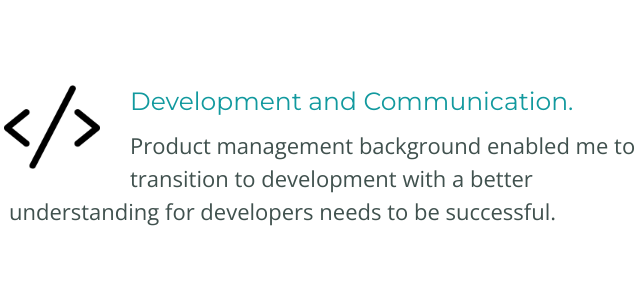
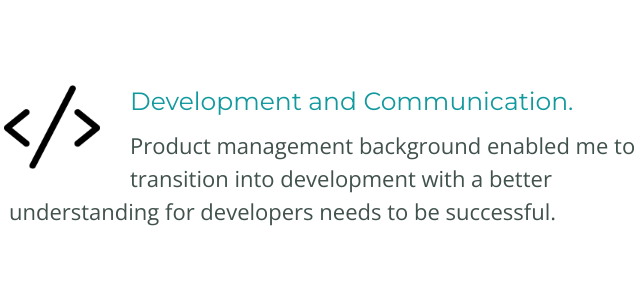
Before and after one commit to wking8/mySite, a plain HTML site: page index.html in a window 1280 px wide. Shown: the part 2080-2363 px from the top of the page, 316-956 px from the left. Drawn offline with nearby package versions, Linux system fonts and the light colour scheme.

Commit message:
update verbiage

```diff
--- a/index.html
+++ b/index.html
@@ -35,7 +35,7 @@
 			  <div class="skill-row">
 				<img class='code-img' src="images/code-signs.png" alt="code-brackets">
 				<h3>Development and Communication.</h3>
-				<p>Product management background enabled me to transition to development with a better understanding for developers needs to be successful.</p>
+				<p>Product management background enabled me to transition into development with a better understanding for developers needs to be successful.</p>
 			  </div>
 			  <div class="skill-row">
 				<!-- <img class="" src="" alt=""> -->
```
